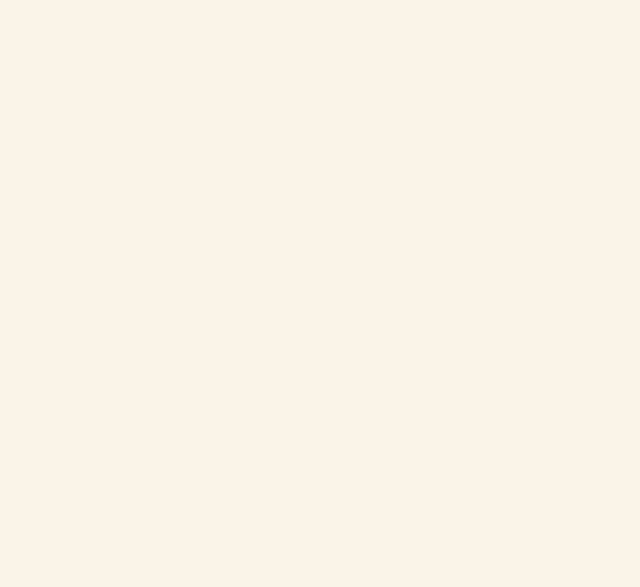
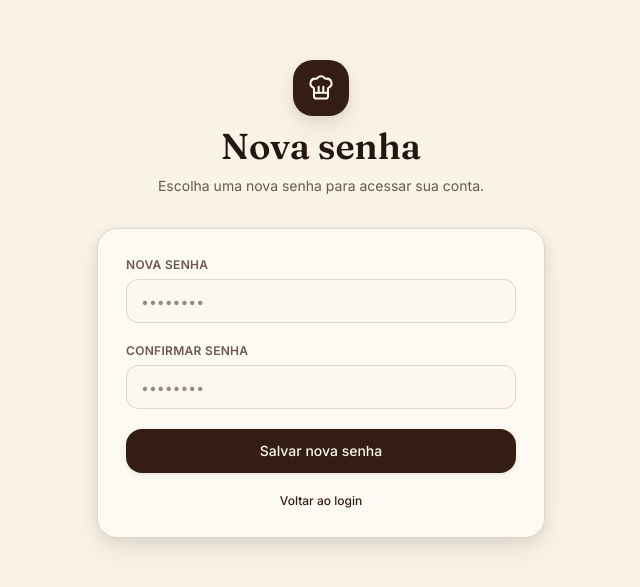
Before and after one commit to Elielltn/chefkiss, a React (Vite) app in the folder chefkiss-frontend/: page /reset-password in a window 1280 px wide. Before the commit this address had no page. Shown: the part 101-688 px from the top of the page, without its empty margins (319-959 px from the left). Built offline with nearby package versions, Linux system fonts and the light colour scheme.

Commit message:
feat: add reset password page

```diff
--- a/chefkiss-frontend/src/App.tsx
+++ b/chefkiss-frontend/src/App.tsx
@@ -3,6 +3,7 @@ import RecipesPage from "./pages/RecipesPage";
 import LoginPage from "./pages/LoginPage";
 import { BrowserRouter, Routes, Route } from "react-router";
 import ForgotPassword from "./pages/ForgotPassword";
+import ResetPassword from "./pages/ResetPassword";
 
 function App() {
   return (
@@ -12,6 +13,7 @@ function App() {
         <Route path="/recipes" element={<RecipesPage />} />
         <Route path="/recipe/:id" element={<RecipeDetailsPage />} />
         <Route path="/forgot-password" element={<ForgotPassword />} />
+        <Route path="/reset-password" element={<ResetPassword />} />
       </Routes>
     </BrowserRouter>
   );
--- /dev/null
+++ b/chefkiss-frontend/src/pages/ResetPassword.tsx
@@ -0,0 +1,154 @@
+import { ChefHat, CheckCircle2, ArrowLeft } from "lucide-react";
+import { useState } from "react";
+import { useNavigate, useSearchParams } from "react-router";
+
+function ResetPassword() {
+  const navigate = useNavigate();
+  const [searchParams] = useSearchParams();
+  const token = searchParams.get("token");
+  const [password, setPassword] = useState("");
+  const [confirm, setConfirm] = useState("");
+  const [error, setError] = useState<string>("");
+  const [done, setDone] = useState(false);
+
+  async function handleSubmit(e: React.SubmitEvent) {
+    e.preventDefault();
+    setError("");
+
+    if (!token) {
+      setError("Link inválido.");
+      return;
+    }
+
+    if (password.length < 6) {
+      setError("A senha deve ter pelo menos 6 caracteres.");
+      return;
+    }
+
+    if (password !== confirm) {
+      setError("As senhas não coincidem.");
+      return;
+    }
+
+    const response = await fetch("http://localhost:3000/auth/reset-password", {
+      method: "POST",
+      headers: { "Content-Type": "application/json" },
+      body: JSON.stringify({ token, confirm }),
+    });
+
+    if (!response.ok) {
+      setError("Link inválido ou expirado.");
+      return;
+    }
+
+    // TODO: chamada real para atualizar a senha do usuário
+    setDone(true);
+  }
+
+  return (
+    <main className="grid min-h-dvh place-items-center px-6 py-10">
+      <div className="w-full max-w-md">
+        <div className="mb-8 flex flex-col items-center gap-3 text-center">
+          <span className="grid size-14 place-items-center rounded-2xl bg-primary text-primary-foreground shadow-elevated">
+            <ChefHat className="size-7" strokeWidth={1.75} />
+          </span>
+          <h1 className="font-display text-4xl font-semibold leading-none text-foreground">
+            Nova senha
+          </h1>
+          <p className="text-sm text-muted-foreground">
+            Escolha uma nova senha para acessar sua conta.
+          </p>
+        </div>
+
+        <div className="rounded-2xl border border-border bg-card p-7 shadow-elevated">
+          {done ? (
+            <div className="flex flex-col items-center gap-3 text-center">
+              <span className="grid size-12 place-items-center rounded-full bg-primary/10 text-primary">
+                <CheckCircle2 className="size-6" strokeWidth={1.75} />
+              </span>
+              <h2 className="font-display text-xl font-semibold text-foreground">
+                Senha atualizada
+              </h2>
+              <p className="text-sm text-muted-foreground">
+                Sua senha foi redefinida com sucesso. Você já pode entrar com a
+                nova senha.
+              </p>
+              <button
+                type="button"
+                onClick={() => navigate("/auth")}
+                className="mt-3 inline-flex items-center gap-1.5 text-sm font-medium text-primary underline-offset-2 hover:underline"
+              >
+                <ArrowLeft className="size-4" strokeWidth={2} />
+                Ir para o login
+              </button>
+            </div>
+          ) : (
+            <form onSubmit={handleSubmit} className="space-y-5">
+              <div>
+                <label
+                  htmlFor="password"
+                  className="mb-1.5 block text-xs font-semibold uppercase tracking-wide text-muted-foreground"
+                >
+                  Nova senha
+                </label>
+                <input
+                  id="password"
+                  type="password"
+                  value={password}
+                  onChange={(e) => setPassword(e.target.value)}
+                  placeholder="••••••••"
+                  autoComplete="new-password"
+                  required
+                  className="h-11 w-full rounded-lg border border-border bg-surface px-3.5 text-sm text-foreground placeholder:text-muted-foreground/70 transition-colors focus:outline-none focus:border-accent focus:ring-3 focus:ring-accent/25"
+                />
+              </div>
+
+              <div>
+                <label
+                  htmlFor="confirm"
+                  className="mb-1.5 block text-xs font-semibold uppercase tracking-wide text-muted-foreground"
+                >
+                  Confirmar senha
+                </label>
+                <input
+                  id="confirm"
+                  type="password"
+                  value={confirm}
+                  onChange={(e) => setConfirm(e.target.value)}
+                  placeholder="••••••••"
+                  autoComplete="new-password"
+                  required
+                  className="h-11 w-full rounded-lg border border-border bg-surface px-3.5 text-sm text-foreground placeholder:text-muted-foreground/70 transition-colors focus:outline-none focus:border-accent focus:ring-3 focus:ring-accent/25"
+                />
+              </div>
+
+              {error && (
+                <p className="text-xs font-medium text-destructive">{error}</p>
+              )}
+
+              <button
+                type="submit"
+                className="w-full rounded-xl bg-primary px-4 py-3 text-sm font-medium text-primary-foreground shadow-soft transition-all hover:bg-primary-hover hover:shadow-elevated focus-visible:focus-ring"
+              >
+                Salvar nova senha
+              </button>
+
+              <p className="text-center text-xs text-muted-foreground">
+                <button
+                  onClick={() => {
+                    navigate("/auth");
+                  }}
+                  className="font-medium text-primary underline-offset-2 hover:underline"
+                >
+                  Voltar ao login
+                </button>
+              </p>
+            </form>
+          )}
+        </div>
+      </div>
+    </main>
+  );
+}
+
+export default ResetPassword;
```
